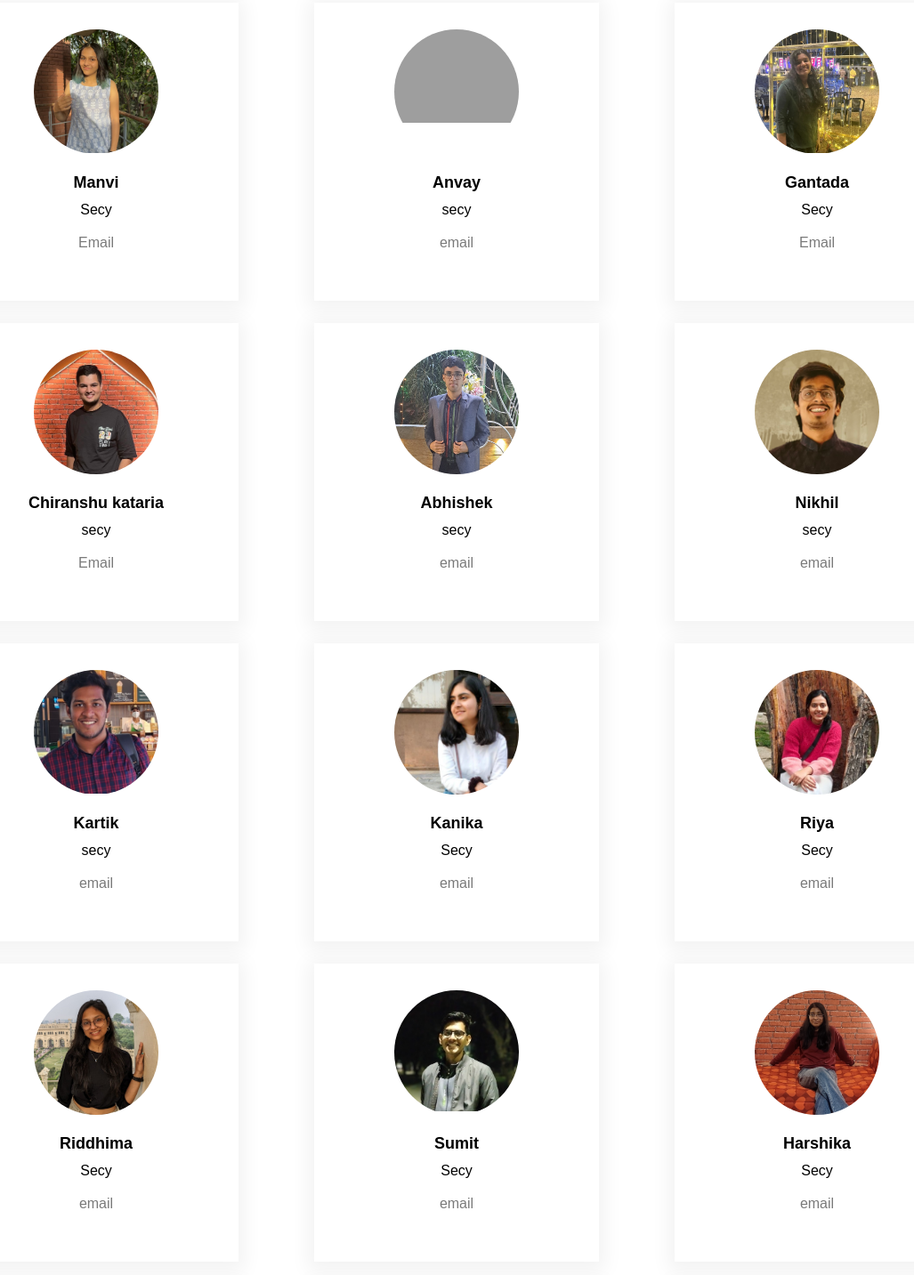
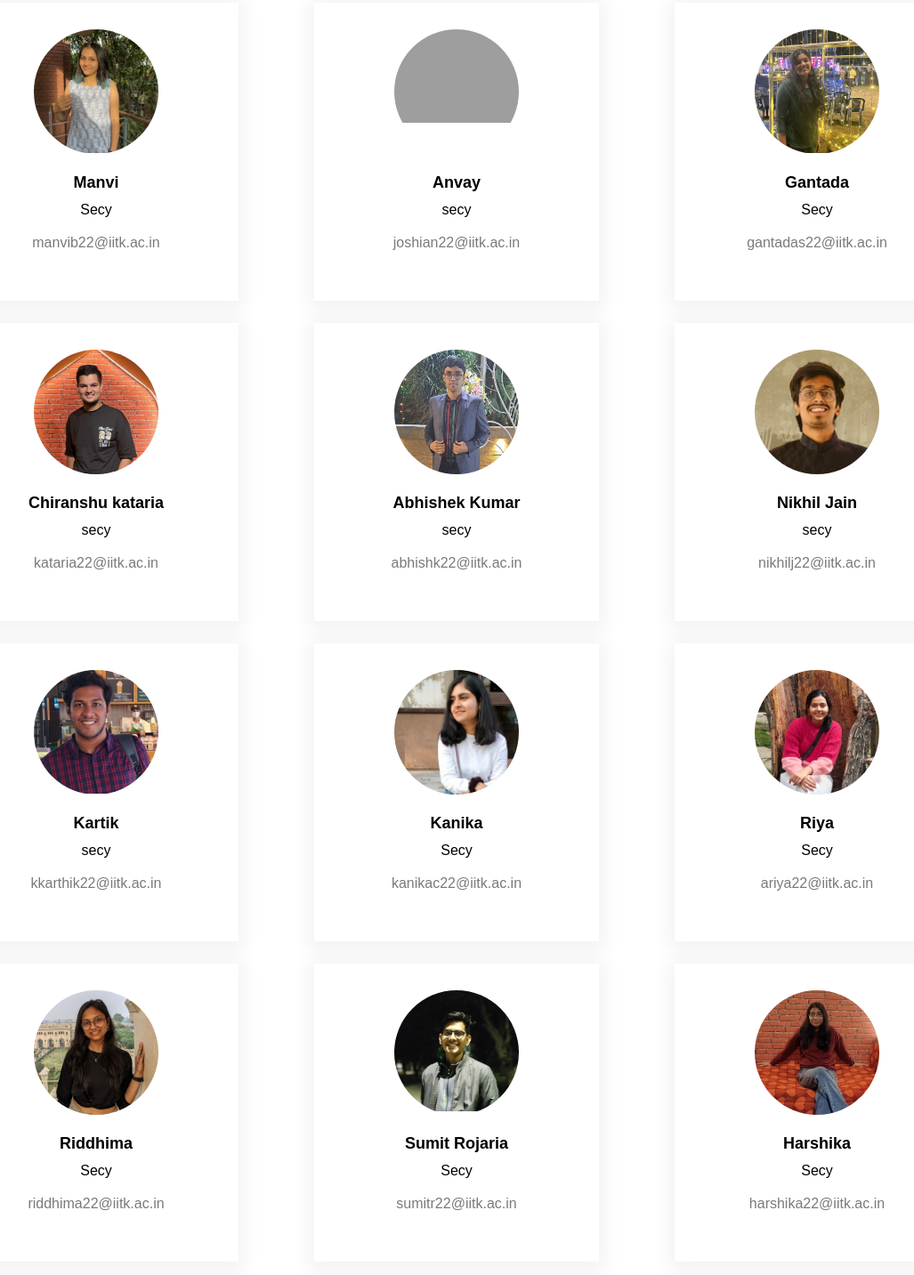
Before and after one commit to vedprakash226/EEA_website2, a plain HTML site: page views/team.html in a window 1280 px wide. Shown: the part 1107-2540 px from the top of the page at 89% size, without its empty margins (127-1154 px from the left). Drawn offline with Linux system fonts and the light colour scheme; grey boxes are pictures that could not be loaded.

Commit message:
email added

```diff
--- a/views/team.html
+++ b/views/team.html
@@ -27,10 +27,10 @@
               Raghav
             </p>
             <p class="text-blk position">
-              EEA Head
+              Overall Head
             </p>
             <p class="text-blk feature-text">
-              Email
+              raghavs21@iitk.ac.in
             </p>
           </div>
         </div>
@@ -43,10 +43,10 @@
               Isha Jain
             </p>
             <p class="text-blk position">
-              Managers
+              Manager - Content and Outreach
             </p>
             <p class="text-blk feature-text">
-              Email
+              ishajain21@iitk.ac.in
             </p>
           </div>
         </div>
@@ -101,7 +101,7 @@
               Web secy
             </p>
             <p class="text-blk feature-text">
-              Email
+              rachitjain22@iitk.ac.in
             </p>
           </div>
         </div>
@@ -117,7 +117,7 @@
               Secy
             </p>
             <p class="text-blk feature-text">
-              Email
+              manvib22@iitk.ac.in
             </p>
           </div>
         </div>
@@ -133,7 +133,7 @@
               secy
             </p>
             <p class="text-blk feature-text">
-              email
+              joshian22@iitk.ac.in
             </p>
 
           </div>
@@ -150,7 +150,7 @@
               Secy
             </p>
             <p class="text-blk feature-text">
-              Email
+              gantadas22@iitk.ac.in
             </p>
           </div>
         </div>
@@ -166,7 +166,7 @@
               secy
             </p>
             <p class="text-blk feature-text">
-              Email
+              kataria22@iitk.ac.in
             </p>
           </div>
         </div>
@@ -176,13 +176,13 @@
               <img class="team-member-image" src="../assets/img/team/Abhishek.jpg">
             </div>
             <p class="text-blk name">
-              Abhishek
+              Abhishek Kumar
             </p>
             <p class="text-blk position">
               secy
             </p>
             <p class="text-blk feature-text">
-              email
+              abhishk22@iitk.ac.in
             </p>
           </div>
         </div>
@@ -192,13 +192,13 @@
               <img class="team-member-image" src="../assets/img/team/Nikhil.jpeg">
             </div>
             <p class="text-blk name">
-              Nikhil
+              Nikhil Jain
             </p>
             <p class="text-blk position">
               secy
             </p>
             <p class="text-blk feature-text">
-              email
+              nikhilj22@iitk.ac.in
             </p>
           </div>
         </div>
@@ -214,7 +214,7 @@
               secy
             </p>
             <p class="text-blk feature-text">
-              email
+              kkarthik22@iitk.ac.in
             </p>
           </div>
         </div>
@@ -230,7 +230,7 @@
               Secy
             </p>
             <p class="text-blk feature-text">
-              email
+              kanikac22@iitk.ac.in
             </p>
           </div>
         </div>
@@ -246,7 +246,7 @@
               Secy
             </p>
             <p class="text-blk feature-text">
-              email
+              ariya22@iitk.ac.in
             </p>
           </div>
         </div>
@@ -262,7 +262,7 @@
               Secy
             </p>
             <p class="text-blk feature-text">
-              email
+              riddhima22@iitk.ac.in
             </p>
           </div>
         </div>
@@ -272,13 +272,13 @@
               <img class="team-member-image" src="../assets/img/team/Sumit.jpg">
             </div>
             <p class="text-blk name">
-              Sumit
+              Sumit Rojaria
             </p>
             <p class="text-blk position">
               Secy
             </p>
             <p class="text-blk feature-text">
-              email
+              sumitr22@iitk.ac.in
             </p>
           </div>
         </div>
@@ -294,7 +294,7 @@
               Secy
             </p>
             <p class="text-blk feature-text">
-              email
+              harshika22@iitk.ac.in
             </p>
           </div>
         </div>
@@ -310,7 +310,7 @@
               Secy
             </p>
             <p class="text-blk feature-text">
-              email
+              vyasaswi22@iitk.ac.in
             </p>
           </div>
         </div>
@@ -326,7 +326,7 @@
               Secy
             </p>
             <p class="text-blk feature-text">
-              email
+              aarchit22@iitk.ac.in
             </p>
           </div>
         </div>
@@ -342,7 +342,7 @@
               Secy
             </p>
             <p class="text-blk feature-text">
-              email
+              adityap22@iitk.ac.in
             </p>
           </div>
         </div>
```
